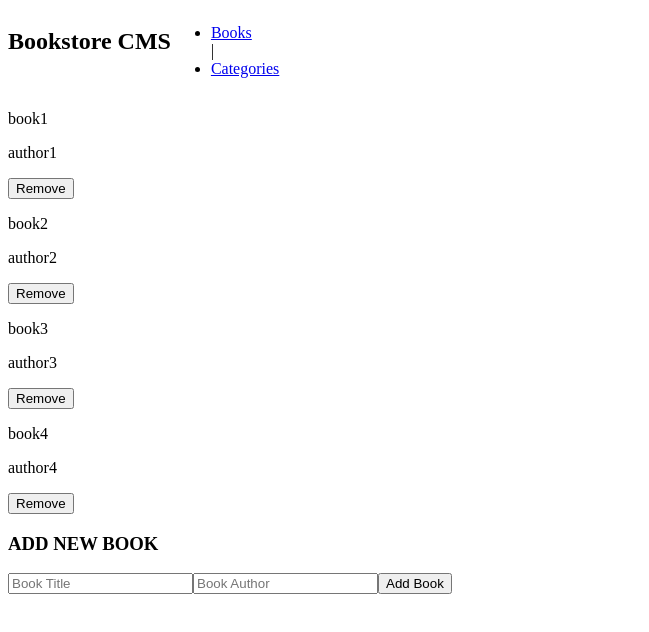
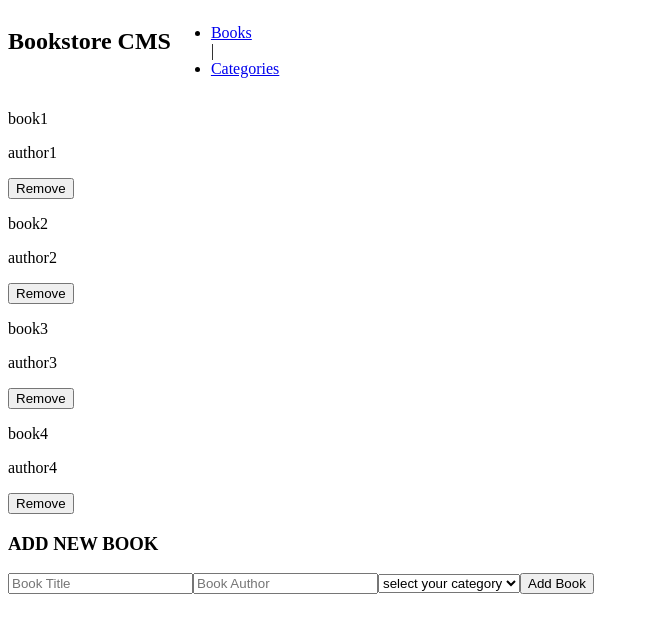
Before and after one commit to vikipretium/Book_store, a React (Create React App) app: page / in a window 1280 px wide. Shown: the top 632 px of the page, without its empty margins (0-649 px from the left). Built offline with nearby package versions, Linux system fonts and the light colour scheme.

Commit message:
add categories in input select

```diff
--- a/src/components/AddBook.js
+++ b/src/components/AddBook.js
@@ -6,15 +6,32 @@ import { addBook } from '../redux/books/books';
 const AddBook = ({ id }) => {
   const [title, setTitle] = useState('');
   const [author, setAuthor] = useState('');
+  const [type, setType] = useState('');
   const dispatch = useDispatch();
+  const categories = [
+    'Action',
+    'Adventure',
+    'Animation',
+    'Crime',
+    'Comedy',
+    'Documentary',
+    'Sci-fi',
+  ];
   return (
     <form
       onSubmit={(e) => {
         e.preventDefault();
-        const book = { id, title, author };
+        if (!type.length) return;
+        const book = {
+          id,
+          title,
+          type,
+          author,
+        };
         dispatch(addBook(book));
         setTitle('');
         setAuthor('');
+        setType('');
       }}
     >
       <h3>ADD NEW BOOK</h3>
@@ -32,6 +49,20 @@ const AddBook = ({ id }) => {
         value={author}
         required
       />
+      <select
+        value={type.length ? type : 'select your category'}
+        onChange={(e) => setType(e.target.value)}
+        name="categories"
+      >
+        <option value="select your category" disabled>
+          select your category
+        </option>
+        {categories.map((category) => (
+          <option key={category} value={category}>
+            {category}
+          </option>
+        ))}
+      </select>
       <button type="submit">Add Book</button>
     </form>
   );
```
